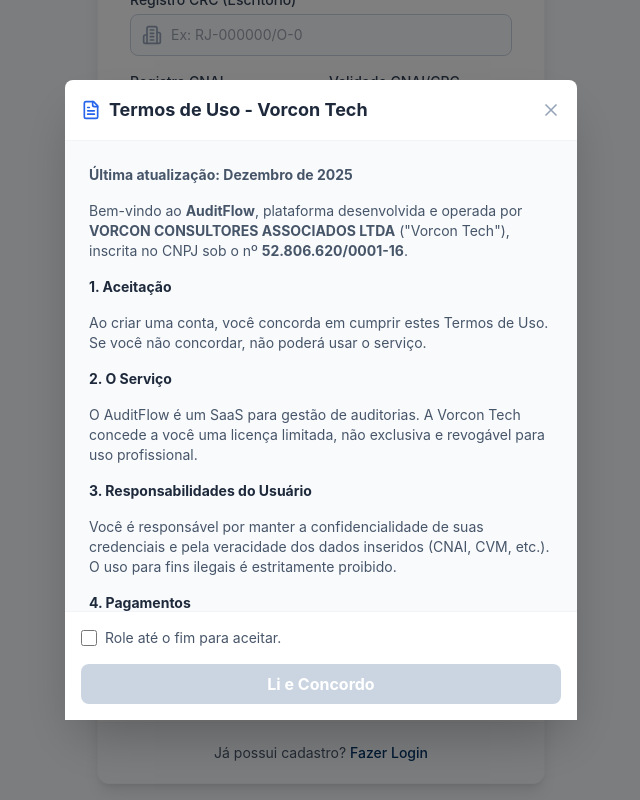
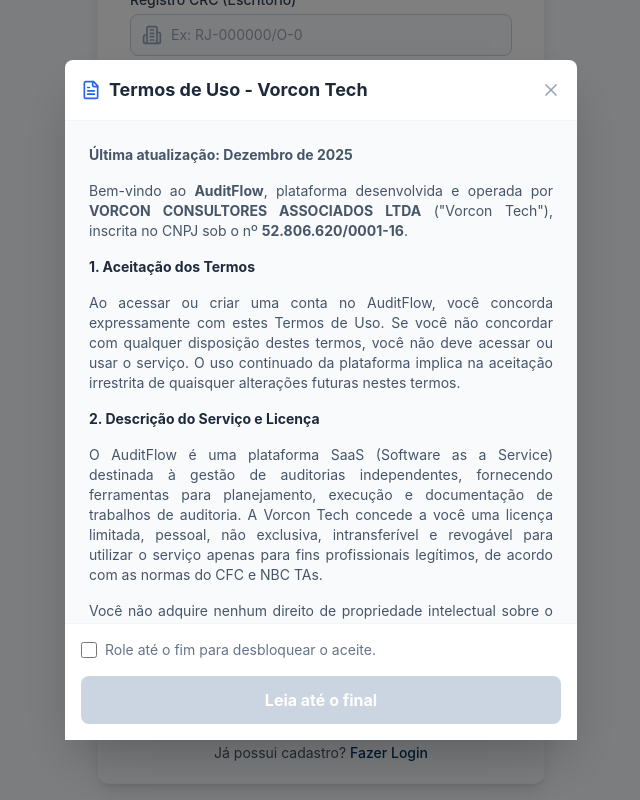
Before and after one commit to luizvianaadm-dev/AuditFlow, a React (Vite) app: page /register in a window 1280 px wide. Both pictures are taken after a click on the element 640 px from the left and 864 px from the top of the page. Shown: the part 347-1147 px from the top of the page, without its empty margins (319-959 px from the left). Built offline with nearby package versions, Linux system fonts and the light colour scheme; no server answers.

Commit message:
Compliance: Textos Detalhados e Correcao Scroll

```diff
--- a/src/app/components/LegalModals.jsx
+++ b/src/app/components/LegalModals.jsx
@@ -2,54 +2,100 @@ import React, { useState, useRef, useEffect } from 'react';
 import { X, FileText, Shield } from 'lucide-react';
 
 const TermsText = () => (
-    <div className="space-y-4 text-sm text-slate-600">
+    <div className="space-y-4 text-sm text-slate-600 text-justify">
         <p><strong>Última atualização: Dezembro de 2025</strong></p>
         <p>Bem-vindo ao <strong>AuditFlow</strong>, plataforma desenvolvida e operada por <strong>VORCON CONSULTORES ASSOCIADOS LTDA</strong> ("Vorcon Tech"), inscrita no CNPJ sob o nº <strong>52.806.620/0001-16</strong>.</p>
 
-        <h3 className="font-bold text-slate-800">1. Aceitação</h3>
-        <p>Ao criar uma conta, você concorda em cumprir estes Termos de Uso. Se você não concordar, não poderá usar o serviço.</p>
+        <h3 className="font-bold text-slate-800">1. Aceitação dos Termos</h3>
+        <p>Ao acessar ou criar uma conta no AuditFlow, você concorda expressamente com estes Termos de Uso. Se você não concordar com qualquer disposição destes termos, você não deve acessar ou usar o serviço. O uso continuado da plataforma implica na aceitação irrestrita de quaisquer alterações futuras nestes termos.</p>
 
-        <h3 className="font-bold text-slate-800">2. O Serviço</h3>
-        <p>O AuditFlow é um SaaS para gestão de auditorias. A Vorcon Tech concede a você uma licença limitada, não exclusiva e revogável para uso profissional.</p>
+        <h3 className="font-bold text-slate-800">2. Descrição do Serviço e Licença</h3>
+        <p>O AuditFlow é uma plataforma SaaS (Software as a Service) destinada à gestão de auditorias independentes, fornecendo ferramentas para planejamento, execução e documentação de trabalhos de auditoria. A Vorcon Tech concede a você uma licença limitada, pessoal, não exclusiva, intransferível e revogável para utilizar o serviço apenas para fins profissionais legítimos, de acordo com as normas do CFC e NBC TAs.</p>
+        <p>Você não adquire nenhum direito de propriedade intelectual sobre o software ao utilizá-lo.</p>
 
-        <h3 className="font-bold text-slate-800">3. Responsabilidades do Usuário</h3>
-        <p>Você é responsável por manter a confidencialidade de suas credenciais e pela veracidade dos dados inseridos (CNAI, CVM, etc.). O uso para fins ilegais é estritamente proibido.</p>
+        <h3 className="font-bold text-slate-800">3. Obrigações e Responsabilidades do Usuário</h3>
+        <p>Você é o único responsável por:</p>
+        <ul className="list-disc pl-5">
+            <li>Manter a confidencialidade de suas credenciais de acesso (login e senha).</li>
+            <li>Garantir a veracidade, exatidão e atualização dos dados cadastrais (incluindo CNAI, CRC, CNPJ e dados pessoais).</li>
+            <li>Utilizar a plataforma em conformidade com todas as leis aplicáveis, incluindo normas contábeis e de auditoria.</li>
+            <li>Não utilizar o serviço para armazenar ou transmitir conteúdo ilegal, malicioso ou que viole direitos de terceiros.</li>
+        </ul>
 
-        <h3 className="font-bold text-slate-800">4. Pagamentos</h3>
-        <p>Os pagamentos são processados via Gateway (Asaas). O não pagamento pode resultar na suspensão do acesso.</p>
+        <h3 className="font-bold text-slate-800">4. Pagamentos e Assinaturas</h3>
+        <p>O acesso a certas funcionalidades requer uma assinatura paga. Os pagamentos são processados de forma segura através de nosso parceiro <strong>Asaas</strong>.</p>
+        <p>O não pagamento das mensalidades poderá resultar na suspensão temporária ou no cancelamento definitivo do acesso à conta e aos dados nela contidos, após aviso prévio.</p>
 
         <h3 className="font-bold text-slate-800">5. Limitação de Responsabilidade</h3>
-        <p>A Vorcon Tech não se responsabiliza por conclusões de auditoria errôneas baseadas no uso da ferramenta. A responsabilidade técnica é do Auditor Responsável.</p>
+        <p>A Vorcon Tech envida os melhores esforços para garantir a disponibilidade e segurança da plataforma. No entanto, o serviço é fornecido "no estado em que se encontra", sem garantias de que será ininterrupto ou livre de erros.</p>
+        <p>Em nenhuma hipótese a Vorcon Tech será responsável por decisões de auditoria, pareceres emitidos, lucros cessantes, perda de dados ou danos indiretos decorrentes do uso da ferramenta. A responsabilidade técnica pelos trabalhos de auditoria é exclusiva do Auditor Responsável.</p>
 
-        <h3 className="font-bold text-slate-800">6. Contato</h3>
+        <h3 className="font-bold text-slate-800">6. Propriedade Intelectual</h3>
+        <p>Todos os direitos sobre o software, design, código-fonte e marcas associadas ao AuditFlow são propriedade exclusiva da Vorcon Tech. A engenharia reversa, cópia ou distribuição não autorizada é estritamente proibida.</p>
+
+        <h3 className="font-bold text-slate-800">7. Rescisão</h3>
+        <p>Podemos encerrar ou suspender seu acesso imediatamente, sem aviso prévio ou responsabilidade, por qualquer motivo, inclusive, sem limitação, se você violar os Termos.</p>
+
+        <h3 className="font-bold text-slate-800">8. Disposições Finais e Contato</h3>
+        <p>Estes termos são regidos pelas leis da República Federativa do Brasil. Fica eleito o foro da comarca da sede da Vorcon Tech para dirimir quaisquer dúvidas.</p>
         <p>Dúvidas? Entre em contato: <strong>luizviana@vorcon.com.br</strong>.</p>
 
-        {/* Placeholder for long scroll */}
-        <div className="h-32"></div>
-        <p className="text-xs text-slate-400">Final dos Termos.</p>
+        <div className="h-16"></div>
+        <p className="text-xs text-slate-400 text-center">Final dos Termos de Uso.</p>
     </div>
 );
 
 const PrivacyText = () => (
-    <div className="space-y-4 text-sm text-slate-600">
-        <p><strong>Política de Privacidade - LGPD</strong></p>
-        <p>A <strong>VORCON TECH</strong> (CNPJ 52.806.620/0001-16) respeita sua privacidade e atua conforme a Lei Geral de Proteção de Dados (Lei 13.709/2018).</p>
+    <div className="space-y-4 text-sm text-slate-600 text-justify">
+        <p><strong>Política de Privacidade e Proteção de Dados - LGPD</strong></p>
+        <p>A <strong>VORCON TECH</strong> (CNPJ 52.806.620/0001-16) preza pela sua privacidade e assume o compromisso de proteger os dados pessoais que você nos fornece, atuando em total conformidade com a Lei Geral de Proteção de Dados (Lei nº 13.709/2018).</p>
 
-        <h3 className="font-bold text-slate-800">1. Coleta de Dados</h3>
-        <p>Coletamos dados cadastrais (Nome, Email, CPF/CNPJ, CNAI) para identificação e faturamento.</p>
+        <h3 className="font-bold text-slate-800">1. Dados Coletados</h3>
+        <p>Para a prestação dos serviços, coletamos e processamos os seguintes dados:</p>
+        <ul className="list-disc pl-5">
+            <li><strong>Dados Cadastrais:</strong> Nome completo, endereço de e-mail corporativo, CPF, cargo/função.</li>
+            <li><strong>Dados da Empresa:</strong> Razão Social, CNPJ, Endereço, Registro no CRC.</li>
+            <li><strong>Dados Profissionais:</strong> Número de registro CNAI, Validade do CNAI/CRC, CVM.</li>
+            <li><strong>Dados Financeiros:</strong> Informações necessárias para faturamento (processadas de forma criptografada pelo Gateway).</li>
+            <li><strong>Dados de Uso:</strong> Logs de acesso, endereço IP e interações com a plataforma para fins de segurança e auditoria.</li>
+        </ul>
 
-        <h3 className="font-bold text-slate-800">2. Finalidade</h3>
-        <p>Seus dados são usados para: prover o serviço, processar pagamentos (via Asaas), e cumprir obrigações legais (CFC/CVM).</p>
+        <h3 className="font-bold text-slate-800">2. Finalidade do Tratamento</h3>
+        <p>Utilizamos seus dados para as seguintes finalidades legítimas:</p>
+        <ul className="list-disc pl-5">
+            <li>Fornecer, operar e manter os serviços do AuditFlow.</li>
+            <li>Processar transações, faturas e assinaturas via Asaas.</li>
+            <li>Verificar a legitimidade do cadastro (Compliance) e prevenir fraudes.</li>
+            <li>Cumprir obrigações legais e regulatórias (ex: exigências do CFC, Receita Federal).</li>
+            <li>Enviar comunicações importantes sobre sua conta, atualizações de segurança e melhorias no serviço.</li>
+        </ul>
 
-        <h3 className="font-bold text-slate-800">3. Compartilhamento</h3>
-        <p>Não vendemos seus dados. Compartilhamos apenas com parceiros essenciais (ex: Gateway de Pagamento) e autoridades quando requisitado legalmente.</p>
+        <h3 className="font-bold text-slate-800">3. Compartilhamento de Dados</h3>
+        <p>Não vendemos, alugamos ou negociamos seus dados pessoais com terceiros. O compartilhamento ocorre apenas nas seguintes hipóteses:</p>
+        <ul className="list-disc pl-5">
+            <li><strong>Provedores de Serviço:</strong> Com parceiros essenciais para a operação (ex: processamento de pagamentos, hospedagem em nuvem), que estão obrigados a manter sigilo e segurança.</li>
+            <li><strong>Obrigação Legal:</strong> Quando exigido por lei, ordem judicial ou solicitação de autoridades competentes (ex: CFC, CVM, Polícia Federal).</li>
+        </ul>
 
-        <h3 className="font-bold text-slate-800">4. Seus Direitos</h3>
-        <p>Você pode solicitar a exclusão, correção ou portabilidade de seus dados a qualquer momento pelo email <strong>luizviana@vorcon.com.br</strong>.</p>
+        <h3 className="font-bold text-slate-800">4. Segurança dos Dados</h3>
+        <p>Adotamos medidas técnicas e organizacionais robustas para proteger seus dados contra acesso não autorizado, perda, alteração ou destruição. Utilizamos criptografia (SSL/TLS) em todas as comunicações e o banco de dados é protegido em ambiente seguro.</p>
 
-        {/* Placeholder for long scroll */}
-        <div className="h-32"></div>
-        <p className="text-xs text-slate-400">Final da Política.</p>
+        <h3 className="font-bold text-slate-800">5. Retenção de Dados</h3>
+        <p>Reteremos seus dados pessoais apenas pelo tempo necessário para cumprir as finalidades para as quais foram coletados, inclusive para fins de cumprimento de quaisquer obrigações legais, contratuais, de prestação de contas ou requisição de autoridades competentes.</p>
+
+        <h3 className="font-bold text-slate-800">6. Seus Direitos (Titular dos Dados)</h3>
+        <p>Você possui diversos direitos garantidos pela LGPD, incluindo:</p>
+        <ul className="list-disc pl-5">
+            <li>Confirmação da existência de tratamento;</li>
+            <li>Acesso aos dados;</li>
+            <li>Correção de dados incompletos, inexatos ou desatualizados;</li>
+            <li>Revogação do consentimento (quando aplicável);</li>
+            <li>Exclusão de dados (respeitados os prazos legais de guarda).</li>
+        </ul>
+        <p>Para exercer seus direitos, entre em contato com nosso Encarregado de Dados (DPO) pelo e-mail: <strong>luizviana@vorcon.com.br</strong>.</p>
+
+        <div className="h-16"></div>
+        <p className="text-xs text-slate-400 text-center">Final da Política de Privacidade.</p>
     </div>
 );
 
@@ -57,20 +103,34 @@ export const LegalModal = ({ title, type, isOpen, onClose, onAccept }) => {
     const [scrolledToBottom, setScrolledToBottom] = useState(false);
     const contentRef = useRef(null);
 
-    const handleScroll = () => {
+    const checkScroll = () => {
         if (contentRef.current) {
             const { scrollTop, scrollHeight, clientHeight } = contentRef.current;
-            if (scrollTop + clientHeight >= scrollHeight - 20) { // Tolerance
+            // More lenient tolerance (50px) to catch the end easily
+            // Also explicitly check if content fits without scrolling (scrollHeight <= clientHeight)
+            if (scrollHeight <= clientHeight || scrollTop + clientHeight >= scrollHeight - 50) {
                 setScrolledToBottom(true);
             }
         }
+    };
+
+    // Check on mount and on open
+    useEffect(() => {
+        if (isOpen) {
+            // Check immediately in case it fits
+            setTimeout(checkScroll, 100);
+        }
+    }, [isOpen]);
+
+    const handleScroll = () => {
+        checkScroll();
     };
 
     if (!isOpen) return null;
 
     return (
         <div className="fixed inset-0 z-50 flex items-center justify-center bg-black bg-opacity-50 p-4">
-            <div className="bg-white rounded-lg shadow-2xl max-w-lg w-full flex flex-col max-h-[80vh]">
+            <div className="bg-white rounded-lg shadow-2xl max-w-lg w-full flex flex-col max-h-[85vh]">
                 <div className="p-4 border-b border-slate-100 flex justify-between items-center">
                     <h2 className="text-lg font-bold text-slate-800 flex items-center">
                         {type === 'terms' ? <FileText className="w-5 h-5 mr-2 text-blue-600" /> : <Shield className="w-5 h-5 mr-2 text-green-600" />}
@@ -98,19 +158,19 @@ export const LegalModal = ({ title, type, isOpen, onClose, onAccept }) => {
                             checked={scrolledToBottom} // Visual feedback
                             readOnly
                         />
-                        <label htmlFor={`accept-${type}`} className="ml-2 text-sm text-slate-600">
-                            {scrolledToBottom ? "Leitura concluída." : "Role até o fim para aceitar."}
+                        <label htmlFor={`accept-${type}`} className={`ml-2 text-sm ${scrolledToBottom ? "text-green-600 font-medium" : "text-slate-500"}`}>
+                            {scrolledToBottom ? "Obrigado por ler!" : "Role até o fim para desbloquear o aceite."}
                         </label>
                     </div>
                     <button
                         onClick={onAccept}
                         disabled={!scrolledToBottom}
-                        className={`w-full py-2 px-4 rounded-lg font-bold text-white transition-all ${scrolledToBottom
-                                ? 'bg-blue-600 hover:bg-blue-700 shadow-md'
-                                : 'bg-slate-300 cursor-not-allowed'
+                        className={`w-full py-3 px-4 rounded-lg font-bold text-white transition-all transform active:scale-95 ${scrolledToBottom
+                            ? 'bg-blue-600 hover:bg-blue-700 shadow-md ring-2 ring-blue-300 ring-opacity-50'
+                            : 'bg-slate-300 cursor-not-allowed'
                             }`}
                     >
-                        Li e Concordo
+                        {scrolledToBottom ? "Li e Concordo" : "Leia até o final"}
                     </button>
                 </div>
             </div>
```
